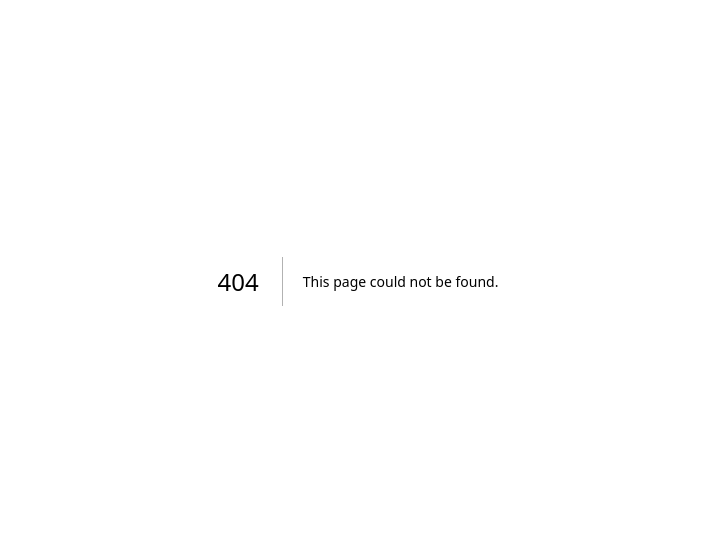
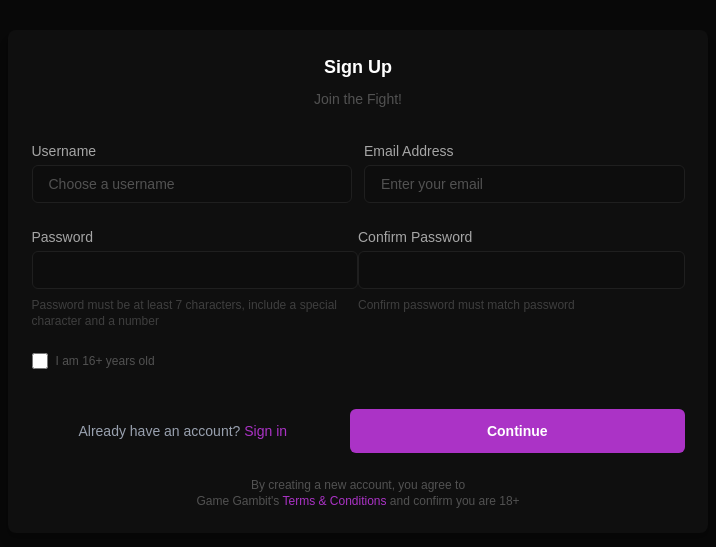
Before and after one commit to InspiredDevs/Game-Gambit-UI, a Next.js app: page /sign-up in a window 1280 px wide. Before the commit this address had no page. Shown: the part 119-666 px from the top of the page, without its empty margins (282-998 px from the left). Built offline with nearby package versions, Linux system fonts and the light colour scheme.

Commit message:
Add Sign Up component with form validation and user prompts

```diff
--- /dev/null
+++ b/src/app/(auth)/sign-up/page.tsx
@@ -0,0 +1,97 @@
+const SignUp = () => {
+  return (
+    <div className='p-3 md:p-6 bg-[#0F0F0F] rounded-lg shadow-lg max-w-[750px]'>
+      <h1 className='text-[18px] font-bold text-center mb-2 text-white'>
+        Sign Up
+      </h1>
+      <p className='text-center text-[#525252] text-sm mb-8'>Join the Fight!</p>
+
+      <form className='space-y-3 md:space-y-6'>
+        <div className='flex flex-col md:flex-row gap-3'>
+          <div className='flex-1'>
+            <label className='block text-[#A6A6A6] text-sm mb-1'>
+              Username
+            </label>
+            <input
+              type='text'
+              placeholder='Choose a username'
+              className='w-full px-4 py-2 bg-[#0D0D0D] border border-[#1F1F1F] rounded-md text-white focus:outline-none focus:ring-2 focus:ring-[#AB33C6] placeholder:text-[#525252] text-sm flex-1'
+            />
+          </div>
+
+          <div className='flex-1'>
+            <label className='block text-[#A6A6A6] text-sm mb-1'>
+              Email Address
+            </label>
+            <input
+              type='email'
+              placeholder='Enter your email'
+              className='w-full px-4 py-2 bg-[#0D0D0D] border border-[#1F1F1F] rounded-md text-white focus:outline-none focus:ring-2 focus:ring-[#AB33C6] placeholder:text-[#525252] text-sm flex-1'
+            />
+          </div>
+        </div>
+        <div className='flex gap- flex-col md:flex-row'>
+          <div className='flex-1'>
+            <label className='block text-[#A6A6A6] text-sm mb-1'>
+              Password
+            </label>
+            <input
+              type='password'
+              className='w-full px-4 py-2 bg-[#0D0D0D] border border-[#1F1F1F] rounded-md text-white focus:outline-none focus:ring-2 focus:ring-[#AB33C6] placeholder:text-[#525252] text-sm flex-1'
+            />
+            <p className='text-xs text-white/20 mt-2 mb-3 md:mb-0'>
+              Password must be at least 7 characters, include a special
+              character and a number
+            </p>
+          </div>
+
+          <div className='flex-1'>
+            <label className='block text-[#A6A6A6] text-sm mb-1'>
+              Confirm Password
+            </label>
+            <input
+              type='password'
+              className='w-full px-4 py-2 bg-[#0D0D0D] border border-[#1F1F1F] rounded-md text-white focus:outline-none focus:ring-2 focus:ring-[#AB33C6] placeholder:text-[#525252] text-sm flex-1'
+            />
+            <p className='text-xs text-white/20 mt-2'>
+              Confirm password must match password
+            </p>
+          </div>
+        </div>
+        <div className='flex items-center'>
+          <input
+            type='checkbox'
+            id='age-check'
+            className='h-4 w-4 text-[#AB33C6] focus:ring-[#AB33C6] border-[#1F1F1F] rounded'
+          />
+          <label htmlFor='age-check' className='ml-2 text-[#525252] text-xs'>
+            I am 16+ years old
+          </label>
+        </div>
+
+        <div className='pt-4 flex flex-col md:flex-row gap-4 items-center text-sm'>
+          <p className='text-center text-gray-400 flex-1'>
+            Already have an account?{" "}
+            <a href='#' className='text-[#AB33C6] hover:underline'>
+              Sign in
+            </a>
+          </p>
+          <button
+            type='submit'
+            className='flex-1 bg-[#AB33C6] hover:bg-[#AB33C6] text-white font-bold py-3 px-4 rounded-md transition duration-200'
+          >
+            Continue
+          </button>
+        </div>
+
+        <p className='text-xs text-[#525252] text-center mt-4 md:mt-0'>
+          By creating a new account, you agree to <br /> Game Gambit's{" "}
+          <span className='text-[#AB33C6]'>Terms & Conditions</span> and confirm
+          you are 18+
+        </p>
+      </form>
+    </div>
+  );
+};
+
+export default SignUp;
```
